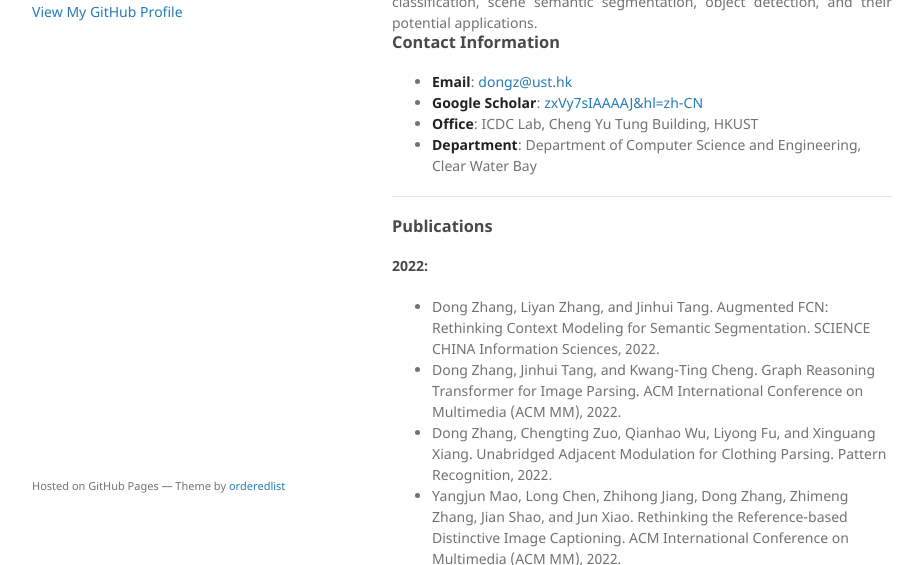
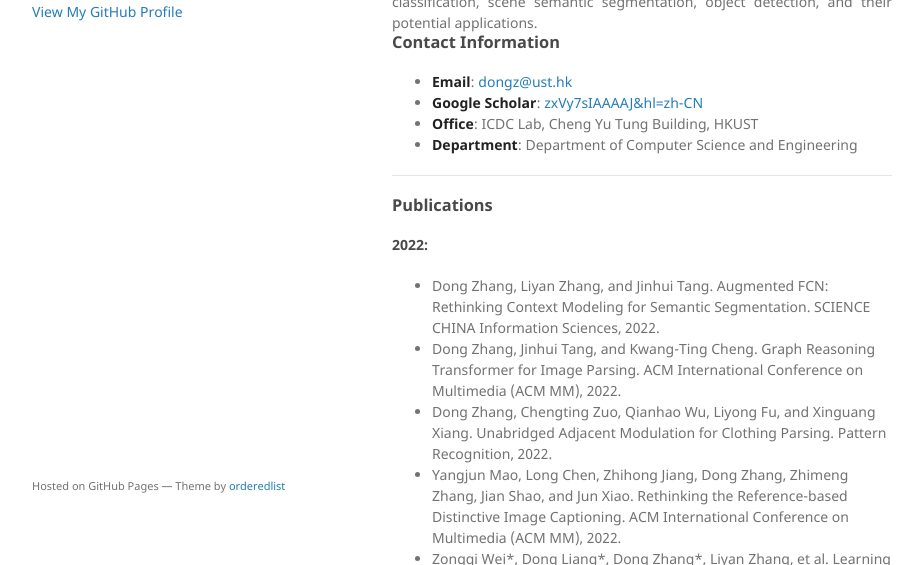
Before and after one commit to ZHANGDONG-NJUST/zhangdong-njust.github.io, a Jekyll site: the page built from index.md, in a window 1280 px wide and 900 px high, cut to the strip 335-900 px from the top of the window. Shown: the whole strip, without its empty margins (178-1101 px from the left). Built offline with Jekyll 4.4.1, drawn with Linux system fonts in a browser that asks for light colours; the repository's description, which GitHub fills in, is left out.

Commit message:
Update index.md

```diff
--- a/index.md
+++ b/index.md
@@ -9,12 +9,12 @@ Now, I am a postdoctoral research scientist at
 My research interests are in machine learning, computer vision and medical image analysis, especially in image classification, scene semantic segmentation, object detection, and their potential applications.
 </div>
 
+
 ### Contact Information
 - **Email**: <dongz@ust.hk><br/>
 - **Google Scholar**: [zxVy7sIAAAAJ&hl=zh-CN](https://scholar.google.com/citations?user=zxVy7sIAAAAJ&hl=zh-CN)<br/>
 - **Office**: ICDC Lab, Cheng Yu Tung Building, HKUST
-- **Department**: Department of Computer Science and Engineering, Clear Water Bay
-　<br/>
+- **Department**: Department of Computer Science and Engineering
 
 -----
 
```
